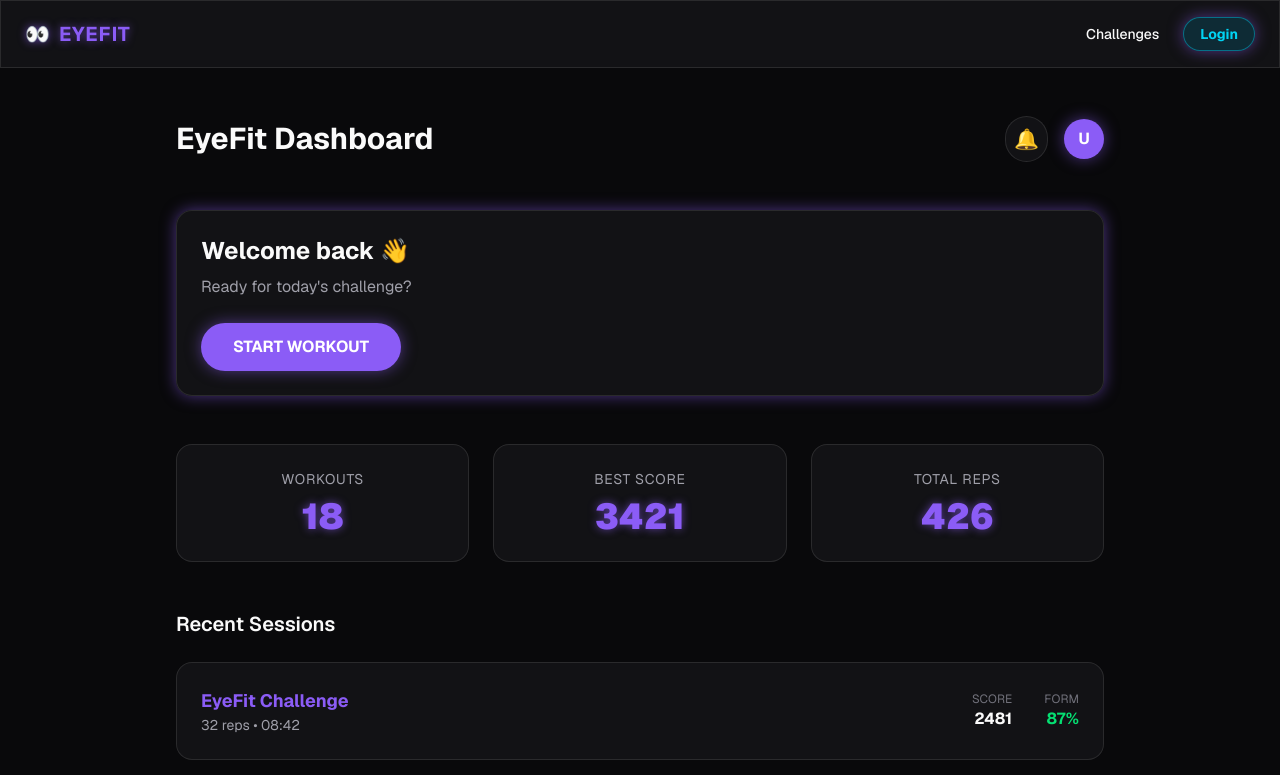
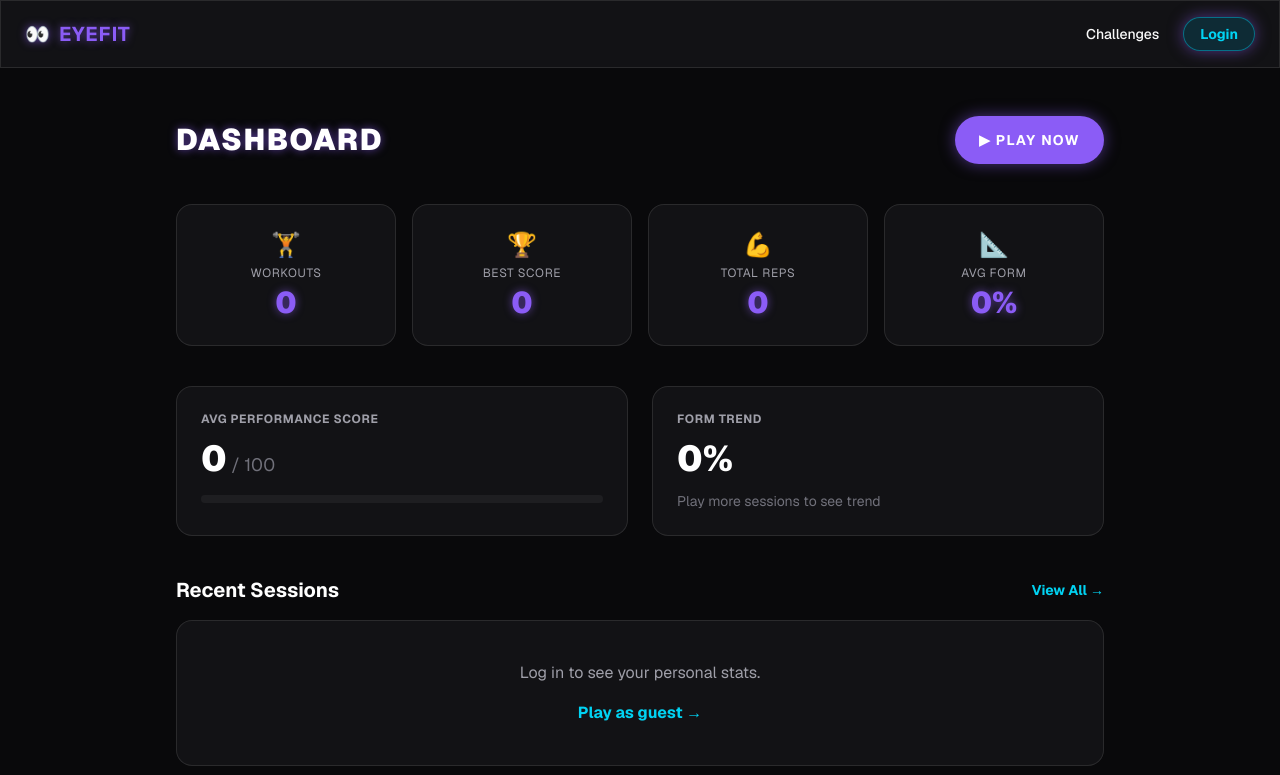
Before and after one commit to yashrajagawane/eyefit, a Next.js app in the folder frontend/: page /dashboard in a window 1280 px wide. Shown: the top 775 px of the page. Built offline with nearby package versions, Linux system fonts and the light colour scheme.

Commit message:
feat: wire Eye Flap to /play and build live Phase 16 dashboard

```diff
--- a/frontend/src/app/challenges/page.tsx
+++ b/frontend/src/app/challenges/page.tsx
@@ -7,30 +7,35 @@ const MODES = [
     title: "👀 EYE FLAP",
     desc: "Control the bird with your gaze.",
     btn: "PLAY",
-    href: "/results?mode=eye-flap" // Mocks the flow
+    href: "/play",
+    active: true,
   },
   {
     id: "push-up",
     title: "💪 PUSH-UP",
     desc: "Test your form.",
-    btn: "START",
-    href: "/results?mode=push-up"
+    btn: "COMING SOON",
+    href: null,
+    active: false,
   },
   {
     id: "eyefit",
     title: "🔥 EYEFIT",
-    desc: "Game + Workout.",
-    btn: "CHALLENGE",
-    href: "/results?mode=eyefit"
+    desc: "Game + Workout — gaze controls the bird, push-ups grant shields.",
+    btn: "PLAY",
+    href: "/play",
+    active: true,
   },
   {
     id: "endurance",
     title: "⏱️ ENDURANCE",
     desc: "No fixed rep target.",
-    btn: "START",
-    href: "/results?mode=endurance"
+    btn: "COMING SOON",
+    href: null,
+    active: false,
   }
 ];
+
 
 export default function Challenges() {
   return (
@@ -39,15 +44,21 @@ export default function Challenges() {
 
       <div className="grid grid-cols-1 md:grid-cols-2 gap-8">
         {MODES.map((mode) => (
-          <Card key={mode.id} glow className="flex flex-col h-full border border-primary/20 hover:border-primary/60 transition-colors group">
+          <Card key={mode.id} glow className={`flex flex-col h-full border transition-colors group ${mode.active ? 'border-primary/20 hover:border-primary/60' : 'border-white/5 opacity-60'}`}>
             <h2 className="text-2xl font-bold mb-4">{mode.title}</h2>
             <p className="text-zinc-400 mb-8 flex-1">{mode.desc}</p>
+            {mode.active && mode.href ? (
               <Link
                 href={mode.href}
                 className="w-full flex h-12 items-center justify-center rounded-lg bg-white/5 border border-white/10 group-hover:bg-primary group-hover:text-primary-foreground group-hover:border-primary transition-all font-bold tracking-wider"
               >
                 {mode.btn}
               </Link>
+            ) : (
+              <div className="w-full flex h-12 items-center justify-center rounded-lg bg-white/5 border border-white/5 text-zinc-600 font-bold tracking-wider cursor-not-allowed">
+                {mode.btn}
+              </div>
+            )}
           </Card>
         ))}
       </div>
--- a/frontend/src/app/dashboard/page.tsx
+++ b/frontend/src/app/dashboard/page.tsx
@@ -1,71 +1,262 @@
+"use client";
+
+import { useEffect, useState } from "react";
+import Link from "next/link";
 import { Card } from "@/components/ui/Card";
-import Link from "next/link";
+import { useAuth } from "@/context/AuthContext";
+import { fetchWithAuth } from "@/lib/api";
+
+interface Session {
+  id: number;
+  duration_seconds: number;
+  game_score: number;
+  total_reps: number;
+  valid_reps: number;
+  average_form: number;
+  performance_score: number;
+  fatigue_indicator: number;
+  created_at: string;
+}
+
+interface Stats {
+  totalWorkouts: number;
+  totalValidReps: number;
+  bestGameScore: number;
+  averageForm: number;
+  averagePerformance: number;
+  streak: number;
+  formTrend: number;   // positive = improving
+  recentSessions: Session[];
+}
+
+function computeStats(sessions: Session[]): Stats {
+  if (sessions.length === 0) {
+    return {
+      totalWorkouts: 0,
+      totalValidReps: 0,
+      bestGameScore: 0,
+      averageForm: 0,
+      averagePerformance: 0,
+      streak: 0,
+      formTrend: 0,
+      recentSessions: [],
+    };
+  }
+
+  const totalValidReps = sessions.reduce((s, x) => s + x.valid_reps, 0);
+  const bestGameScore = Math.max(...sessions.map((x) => x.game_score));
+  const averageForm = Math.round(
+    sessions.reduce((s, x) => s + x.average_form, 0) / sessions.length
+  );
+  const averagePerformance = Math.round(
+    sessions.reduce((s, x) => s + x.performance_score, 0) / sessions.length
+  );
+
+  // Streak: consecutive days with a session (starting from today)
+  const daySet = new Set(
+    sessions.map((s) => new Date(s.created_at).toDateString())
+  );
+  let streak = 0;
+  const d = new Date();
+  while (daySet.has(d.toDateString())) {
+    streak++;
+    d.setDate(d.getDate() - 1);
+  }
+
+  // Form trend: avg form of last 3 vs avg form of previous 3
+  const formTrend =
+    sessions.length >= 2
+      ? sessions.slice(0, Math.min(3, sessions.length)).reduce((s, x) => s + x.average_form, 0) /
+          Math.min(3, sessions.length) -
+        sessions.slice(-Math.min(3, sessions.length)).reduce((s, x) => s + x.average_form, 0) /
+          Math.min(3, sessions.length)
+      : 0;
+
+  return {
+    totalWorkouts: sessions.length,
+    totalValidReps,
+    bestGameScore,
+    averageForm,
+    averagePerformance,
+    streak,
+    formTrend: Math.round(formTrend),
+    recentSessions: sessions.slice(0, 5),
+  };
+}
+
+function fmtDuration(seconds: number) {
+  const m = Math.floor(seconds / 60).toString().padStart(2, "0");
+  const s = Math.floor(seconds % 60).toString().padStart(2, "0");
+  return `${m}:${s}`;
+}
 
 export default function Dashboard() {
+  const { user, loading: authLoading } = useAuth();
+  const [stats, setStats] = useState<Stats | null>(null);
+  const [loading, setLoading] = useState(true);
+
+  useEffect(() => {
+    if (!authLoading) {
+      if (user) {
+        fetchWithAuth("/sessions")
+          .then((sessions: Session[]) => setStats(computeStats(sessions)))
+          .catch(() => setStats(computeStats([])))
+          .finally(() => setLoading(false));
+      } else {
+        setStats(computeStats([]));
+        setLoading(false);
+      }
+    }
+  }, [user, authLoading]);
+
+  const formTrendLabel =
+    !stats || stats.formTrend === 0
+      ? null
+      : stats.formTrend > 0
+      ? { text: `↑ +${stats.formTrend}% improving`, color: "text-green-400" }
+      : { text: `↓ ${stats.formTrend}% declining`, color: "text-red-400" };
+
   return (
     <div className="flex-1 w-full max-w-5xl mx-auto p-6 md:p-12">
-      <header className="flex justify-between items-center mb-12">
-        <h1 className="text-3xl font-bold">EyeFit Dashboard</h1>
-        <div className="flex items-center gap-4">
-          <button className="p-2 glass rounded-full hover:bg-white/10 transition-colors" title="Notifications">
-            <span className="text-xl">🔔</span>
-          </button>
-          <div className="w-10 h-10 rounded-full bg-primary flex items-center justify-center font-bold text-white shadow-lg neon-glow">
-            U
+      {/* Header */}
+      <header className="flex justify-between items-center mb-10">
+        <div>
+          <h1 className="text-3xl font-black neon-text-glow text-white tracking-wider uppercase">
+            Dashboard
+          </h1>
+          {user && (
+            <p className="text-zinc-400 mt-1">
+              Welcome back, <span className="text-cyan-400 font-bold">{user.username}</span> 👋
+            </p>
+          )}
         </div>
-        </div>
+        <Link
+          href="/play"
+          className="inline-flex h-12 px-6 items-center justify-center rounded-full bg-primary text-primary-foreground font-bold hover:bg-accent transition-all neon-glow text-sm tracking-widest"
+        >
+          ▶ PLAY NOW
+        </Link>
       </header>
 
-      <Card glow className="mb-12 bg-gradient-to-r from-primary/10 to-accent/10">
-        <h2 className="text-2xl font-bold mb-2">Welcome back 👋</h2>
-        <p className="text-zinc-400 mb-6">Ready for today&apos;s challenge?</p>
-        <Link
-          href="/challenges"
-          className="inline-flex h-12 px-8 items-center justify-center rounded-full bg-primary text-primary-foreground font-bold hover:bg-accent transition-all neon-glow"
-        >
-          START WORKOUT
-        </Link>
+      {/* Streak banner */}
+      {stats && stats.streak > 0 && (
+        <div className="mb-6 bg-gradient-to-r from-orange-500/20 to-yellow-500/20 border border-orange-400/30 rounded-xl px-6 py-3 flex items-center gap-3">
+          <span className="text-2xl">🔥</span>
+          <span className="font-bold text-orange-300">
+            {stats.streak}-day streak! Keep it up!
+          </span>
+        </div>
+      )}
+
+      {/* Stat tiles */}
+      <div className="grid grid-cols-2 md:grid-cols-4 gap-4 mb-10">
+        {[
+          { label: "Workouts", value: loading ? "—" : stats?.totalWorkouts ?? 0, icon: "🏋️" },
+          { label: "Best Score", value: loading ? "—" : stats?.bestGameScore ?? 0, icon: "🏆" },
+          { label: "Total Reps", value: loading ? "—" : stats?.totalValidReps ?? 0, icon: "💪" },
+          { label: "Avg Form", value: loading ? "—" : `${stats?.averageForm ?? 0}%`, icon: "📐" },
+        ].map(({ label, value, icon }) => (
+          <Card key={label} className="text-center py-6">
+            <div className="text-2xl mb-1">{icon}</div>
+            <div className="text-xs text-zinc-400 uppercase tracking-wider mb-1">{label}</div>
+            <div className="text-3xl font-black text-primary neon-text-glow">{value}</div>
+          </Card>
+        ))}
+      </div>
+
+      {/* Performance + Form trend row */}
+      <div className="grid grid-cols-1 md:grid-cols-2 gap-6 mb-10">
+        <Card className="flex flex-col gap-2">
+          <div className="text-xs text-zinc-400 uppercase tracking-wider font-bold mb-1">Avg Performance Score</div>
+          <div className="text-4xl font-black text-white">
+            {loading ? "—" : stats?.averagePerformance ?? 0}
+            <span className="text-zinc-500 text-lg font-normal"> / 100</span>
+          </div>
+          <div className="mt-2 bg-white/5 rounded-full h-2 w-full">
+            <div
+              className="bg-gradient-to-r from-cyan-500 to-primary h-2 rounded-full transition-all duration-700"
+              style={{ width: `${stats?.averagePerformance ?? 0}%` }}
+            />
+          </div>
         </Card>
 
-      <div className="grid grid-cols-1 md:grid-cols-3 gap-6 mb-12">
-        <Card className="text-center">
-          <div className="text-sm text-zinc-400 uppercase tracking-wider mb-2">Workouts</div>
-          <div className="text-4xl font-black text-primary neon-text-glow">18</div>
-        </Card>
-        <Card className="text-center">
-          <div className="text-sm text-zinc-400 uppercase tracking-wider mb-2">Best Score</div>
-          <div className="text-4xl font-black text-primary neon-text-glow">3421</div>
-        </Card>
-        <Card className="text-center">
-          <div className="text-sm text-zinc-400 uppercase tracking-wider mb-2">Total Reps</div>
-          <div className="text-4xl font-black text-primary neon-text-glow">426</div>
+        <Card className="flex flex-col gap-2">
+          <div className="text-xs text-zinc-400 uppercase tracking-wider font-bold mb-1">Form Trend</div>
+          <div className="text-4xl font-black text-white">
+            {loading ? "—" : `${stats?.averageForm ?? 0}%`}
+          </div>
+          {formTrendLabel && (
+            <div className={`text-sm font-bold mt-1 ${formTrendLabel.color}`}>
+              {formTrendLabel.text} vs previous sessions
+            </div>
+          )}
+          {!formTrendLabel && !loading && (
+            <div className="text-sm text-zinc-500 mt-1">Play more sessions to see trend</div>
+          )}
         </Card>
       </div>
 
+      {/* Recent sessions */}
       <div>
-        <h3 className="text-xl font-semibold mb-6 flex items-center gap-2">
-          <span>Recent Sessions</span>
-        </h3>
-        <div className="space-y-4">
-          {[1, 2, 3].map((i) => (
-            <Card key={i} className="flex flex-col sm:flex-row justify-between items-start sm:items-center hover:bg-white/5 transition-colors cursor-pointer">
+        <div className="flex justify-between items-center mb-4">
+          <h2 className="text-xl font-bold text-white">Recent Sessions</h2>
+          <Link href="/history" className="text-sm text-cyan-400 hover:text-cyan-300 font-bold">
+            View All →
+          </Link>
+        </div>
+
+        {loading ? (
+          <div className="text-zinc-500 text-center py-10 animate-pulse">Loading sessions…</div>
+        ) : !user ? (
+          <Card className="text-center py-10 border-white/5">
+            <p className="text-zinc-400 mb-4">Log in to see your personal stats.</p>
+            <Link href="/challenges" className="text-cyan-400 font-bold hover:underline">
+              Play as guest →
+            </Link>
+          </Card>
+        ) : stats?.recentSessions.length === 0 ? (
+          <Card className="text-center py-10 border-white/5">
+            <p className="text-zinc-400 mb-4">No sessions yet — play your first game!</p>
+            <Link href="/play" className="inline-flex h-10 px-6 items-center rounded-full bg-primary text-white font-bold hover:bg-accent transition-all">
+              Play Now
+            </Link>
+          </Card>
+        ) : (
+          <div className="space-y-3">
+            {(stats?.recentSessions ?? []).map((session) => (
+              <Card key={session.id} className="flex flex-col sm:flex-row justify-between items-start sm:items-center hover:border-white/20 transition-colors">
                 <div>
-                <h4 className="font-bold text-lg text-primary">EyeFit Challenge</h4>
-                <p className="text-sm text-zinc-400">32 reps • 08:42</p>
+                  <div className="font-bold text-white text-lg">Eye Flap</div>
+                  <div className="text-sm text-zinc-400">
+                    {new Date(session.created_at).toLocaleDateString(undefined, {
+                      weekday: "short", month: "short", day: "numeric"
+                    })}
+                    {" · "}
+                    {fmtDuration(session.duration_seconds)}
+                    {" · "}
+                    {session.valid_reps} reps
                   </div>
-              <div className="mt-4 sm:mt-0 flex gap-8 text-right">
+                </div>
+                <div className="flex gap-8 text-right mt-4 sm:mt-0">
                   <div>
                     <div className="text-xs text-zinc-500 uppercase">Score</div>
-                  <div className="font-bold">2481</div>
+                    <div className="font-bold text-white">{session.game_score}</div>
                   </div>
                   <div>
                     <div className="text-xs text-zinc-500 uppercase">Form</div>
-                  <div className="font-bold text-green-400">87%</div>
+                    <div className={`font-bold ${session.average_form >= 80 ? "text-green-400" : session.average_form >= 50 ? "text-yellow-400" : "text-red-400"}`}>
+                      {session.average_form}%
+                    </div>
+                  </div>
+                  <div>
+                    <div className="text-xs text-zinc-500 uppercase">Perf</div>
+                    <div className="font-bold text-cyan-400">{session.performance_score}</div>
                   </div>
                 </div>
               </Card>
             ))}
           </div>
+        )}
       </div>
     </div>
   );
--- a/frontend/src/components/ui/Navbar.tsx
+++ b/frontend/src/components/ui/Navbar.tsx
@@ -23,6 +23,9 @@ export function Navbar() {
         </Link>
         {user ? (
           <>
+            <Link href="/dashboard" className="text-sm font-medium hover:text-primary transition-colors">
+              Dashboard
+            </Link>
             <Link href="/history" className="text-sm font-medium hover:text-primary transition-colors">
               History
             </Link>
```
Lines whose indentation alone changed are shown as unchanged.
